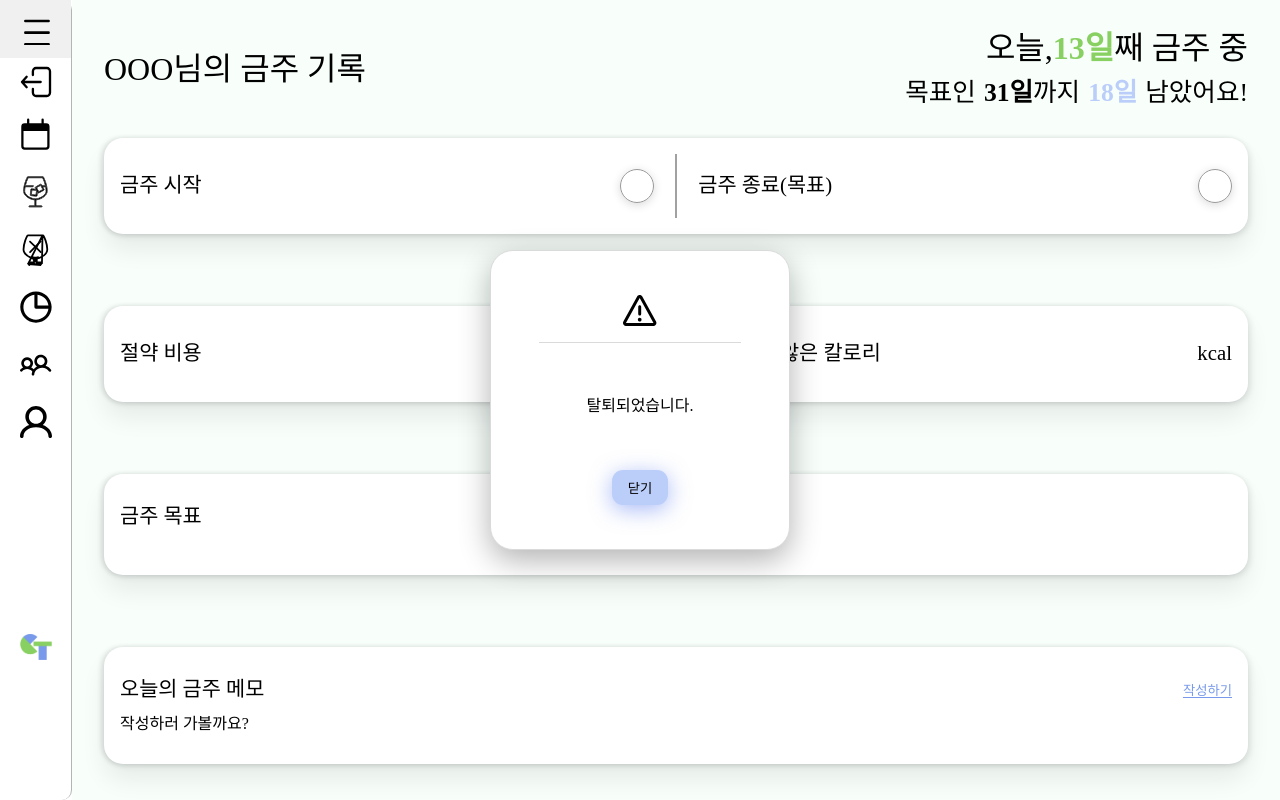
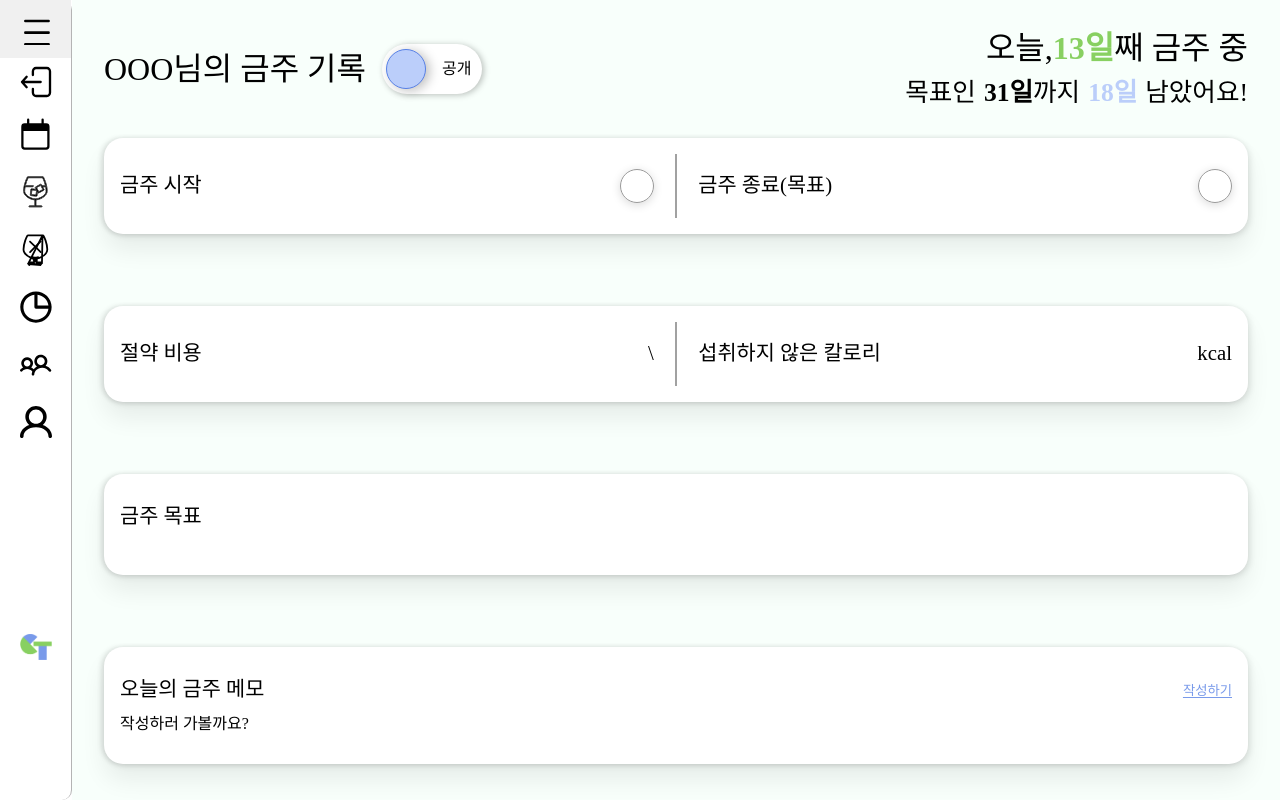
Before and after one commit to CheersTracker/CheersTracker_FE, a React (Create React App) app in the folder cheerstracker/: page /detail in a window 1280 px wide. Built offline with nearby package versions, Linux system fonts and the light colour scheme.

Commit message:
feat: 금주 기록 페이지에서 공개/비공개 버튼 추가 및 음주 기록 페이지에서 수정하기 기능 추가

```diff
--- a/cheerstracker/package.json
+++ b/cheerstracker/package.json
@@ -7,7 +7,9 @@
     "@testing-library/react": "^13.4.0",
     "@testing-library/user-event": "^13.5.0",
     "bootstrap": "^5.3.3",
+    "moment": "^2.30.1",
     "react": "^18.3.1",
+    "react-calendar": "^5.0.0",
     "react-dom": "^18.3.1",
     "react-icons": "^5.2.1",
     "react-router-dom": "^6.25.1",
--- a/cheerstracker/src/App.js
+++ b/cheerstracker/src/App.js
@@ -15,14 +15,14 @@ function App() {
     <div className='main-container'>
       <SideBar/>
       {/* <DeleteAccount1/> */}
-      <DeleteAccount2/>
+      {/* <DeleteAccount2/> */}
       {/* <MyPage/> */}
       <Router>
         <Routes>
           <Route path="/" element={<NoDrinkCreate />} />
           <Route path="/detail" element={<NoDrinkDetail />} />
-          {/* <Route path="drink/" element={<DrinkCreate />} />
-          <Route path="drink/detail" element={<DrinkDetail />} /> */}
+          {/* <Route path="drink/" element={<DrinkCreate />} /> */}
+          {/* <Route path="/detail" element={<DrinkDetail />} /> */}
         </Routes>
       </Router>
 
--- a/cheerstracker/src/assets/scss/nodrinkdetail.scss
+++ b/cheerstracker/src/assets/scss/nodrinkdetail.scss
@@ -24,6 +24,7 @@
         font-weight: 500;
         >div {
             display: flex;
+            align-items: center;
         }
     }
     .nodrink-detail-header-right {
@@ -77,6 +78,14 @@
 }
 
 .nodrink-goal-container {
+    position: relative;
+    >p {
+        color: rgba(118, 118, 118, 1);
+        position: absolute;
+        right: 0;
+        top: -40px;
+
+    }
     h3 {
         font-weight: 500;
         font-size: 1.3rem;
@@ -176,3 +185,68 @@
 
     }
 }
+.toggleSwitch {
+    width: 100px;
+    height: 50px;
+    display: block;
+    position: relative;
+    border-radius: 30px;
+    box-shadow: 2px 1px 6px 0px rgba(0, 0, 0, 0.25);
+    cursor: pointer;
+    font-size: 1rem;
+    font-weight: 500;
+    background-color: rgba(255, 255, 255, 1);
+    margin-left: 1rem;
+
+    >p {
+        font-weight: 500;
+    }
+}
+
+.toggleSwitch .toggleButton {
+    width: 40px;
+    height: 40px;
+    position: absolute;
+    top: 50%;
+    left: 4px;
+    transform: translateY(-50%);
+    border-radius: 50%;
+    background-color: rgba(187, 206, 250, 1);
+    border: 1px solid rgba(87, 128, 230, 1);
+    box-shadow: 3.69px 1.85px 11.08px 0px rgba(0, 0, 0, 0.25);
+    transition: all 0.2s ease-in;
+}
+
+.toggleSwitch .public,
+.toggleSwitch .private {
+    position: absolute;
+    top: 50%;
+    transform: translateY(-50%);
+    margin: 0;
+    transition: all 0.2s ease-in;
+}
+
+.toggleSwitch .public {
+    left: 60px;
+}
+
+.toggleSwitch .private {
+    right: 47px;
+    display: none;
+    width: 3rem;
+}
+
+#toggle:checked + .toggleSwitch .toggleButton {
+    left: calc(100% - 44px);
+    background-color: rgba(121, 154, 234, 1);
+    border: 1px solid rgba(87, 128, 230, 1);
+    box-shadow: 0px 0px 18.66px 0px rgba(0, 0, 0, 0.25);
+}
+
+#toggle:checked + .toggleSwitch .public {
+    display: none;
+}
+
+#toggle:checked + .toggleSwitch .private {
+    display: block;
+}
--- a/cheerstracker/src/pages/DrinkDetail.jsx
+++ b/cheerstracker/src/pages/DrinkDetail.jsx
@@ -1,5 +1,5 @@
 import React from 'react';
-import { useLocation } from 'react-router-dom';
+import { useLocation, useNavigate } from 'react-router-dom';
 import '../assets/scss/drinkcreate.scss';
 import '../assets/scss/drinkdetail.scss';
 import Sun from '../assets/images/sun.svg';
@@ -14,10 +14,17 @@ import Makgeolli from '../assets/images/makgeolli.svg';
 import Soju from '../assets/images/soju.svg';
 import Whisky from '../assets/images/whisky.svg';
 import Wine from '../assets/images/wine.svg';
+import moment from 'moment';
 
 const DrinkDetail = () => {
+
   const location = useLocation();
   const data = location.state;
+  const navigate = useNavigate();
+
+  const handleEdit = () => {
+    navigate('/drink', { state: data });
+  };
 
   const allWeatherIcons = [
     { icon: Sun, type: '좋음' },
@@ -81,7 +88,7 @@ const DrinkDetail = () => {
       <div className='drink-create-top'>
         <h2>음주 기록</h2>
         <div className='btn-container'>
-          <button className='drink-create-delete-btn'>수정하기</button>
+          <button className='drink-create-delete-btn' onClick={handleEdit}>수정하기</button>
         </div>
       </div>
       <div className='drink-create-main-container'>
--- a/cheerstracker/src/pages/NoDrinkCreate.jsx
+++ b/cheerstracker/src/pages/NoDrinkCreate.jsx
@@ -260,9 +260,11 @@ const NoDrinkCreate = () => {
               </div>
             </div>
           ))}
+          <div className='drink-option'></div>
         </div>
         </div>
         <div className='nodrink-goal-container'>
+          <p>단위 : 병</p>
           <h3>금주 목표(나에게 한마디)</h3>
           <input
             type="text"
--- a/cheerstracker/src/pages/NoDrinkDetail.jsx
+++ b/cheerstracker/src/pages/NoDrinkDetail.jsx
@@ -40,9 +40,13 @@ const NoDrinkDetail = () => {
                         <p>님의 금주 기록</p>
 
                         {/* 공개 비공개 버튼 자리 */}
-                        <div>
 
-                        </div>
+                        <input type="checkbox" id="toggle" hidden />
+                        <label for="toggle" class="toggleSwitch">
+                            <span class="toggleButton"></span>
+                            <p class="public">공개</p>
+                            <p class="private">비공개</p>
+                        </label>
                     </div>
                 </div>
                 <div className='nodrink-detail-header-right'>
```
Also changed, not shown: cheerstracker/src/pages/DrinkCreate.jsx (+44 -40 lines), 1 other file (tests, documents, lock files or other folders).
